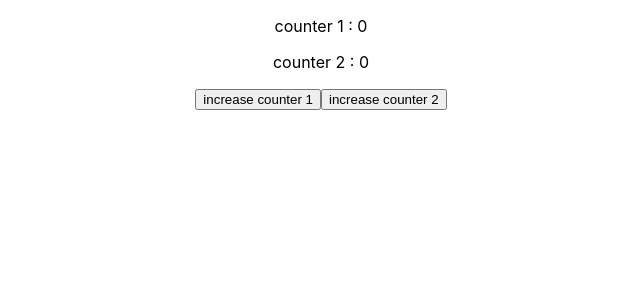
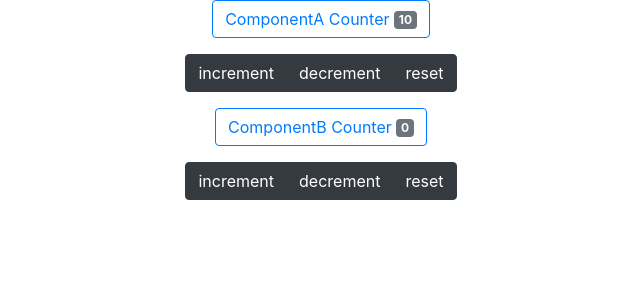
Before and after one commit to badruti94/firstapp, a React (Create React App) app: page / in a window 1280 px wide. Shown: the top 300 px of the page, without its empty margins (319-959 px from the left). Built offline with nearby package versions, Linux system fonts and the light colour scheme.

Commit message:
10 react hooks : 65. custom Hook - extract the logic

```diff
--- a/src/App.js
+++ b/src/App.js
@@ -1,27 +1,12 @@
-import { useState, useCallback } from 'react'
 import './App.css';
-const functionCounter = new Set()
+import ComponentA from './components/ComponentA'
+import ComponentB from './components/ComponentB'
+
 function App() {
-  const [count, setCount] = useState(0)
-  const [count2, setCount2] = useState(0)
-  const increment = () => {
-    console.log('increment');
-    setCount(count + 1)
-  }
-  const increment2 =  useCallback(() => {
-    console.log('increment2');
-    setCount2(count2 + 1)
-  }, [count2])
-
-  functionCounter.add(increment)
-  functionCounter.add(increment2)
-  console.log(functionCounter);
-
   return (
     <div className="App">
-      <p>counter 1 : {count} </p> <p> counter 2 : {count2} </p>
-      <button onClick={increment} >increase counter 1</button>
-      <button onClick={increment2} >increase counter 2</button>
+      <ComponentA />
+      <ComponentB />
     </div>
   );
 }
--- /dev/null
+++ b/src/components/ComponentA.js
@@ -0,0 +1,31 @@
+import 'bootstrap/dist/css/bootstrap.min.css'
+import { Button, ButtonGroup, Badge } from 'reactstrap';
+import useCounter from "../customhook/useCounter";
+
+const ComponentA = () => {
+    const [count, increment, decrement, reset] = useCounter(10)
+    return (
+        <div>
+            <ButtonGroup>
+                <Button color="primary" outline >
+                    ComponentA Counter <Badge color="secondary" > {count} </Badge>
+                </Button>
+            </ButtonGroup>
+            <p></p>
+            <ButtonGroup>
+                <Button color="dark" onClick={increment}  >
+                    increment
+                </Button>
+                <Button color="dark" onClick={decrement}  >
+                    decrement
+                </Button>
+                <Button color="dark" onClick={reset}  >
+                    reset
+                </Button>
+            </ButtonGroup>
+            <p></p>
+        </div>
+    )
+}
+
+export default ComponentA
--- /dev/null
+++ b/src/components/ComponentB.js
@@ -0,0 +1,31 @@
+import 'bootstrap/dist/css/bootstrap.min.css'
+import { Button, ButtonGroup, Badge } from 'reactstrap';
+import useCounter from "../customhook/useCounter";
+
+const ComponentB = () => {
+    const [count, increment, decrement, reset] = useCounter(0)
+    return (
+        <div>
+            <ButtonGroup>
+                <Button color="primary" outline >
+                    ComponentB Counter <Badge color="secondary" > {count} </Badge>
+                </Button>
+            </ButtonGroup>
+            <p></p>
+            <ButtonGroup>
+                <Button color="dark" onClick={increment}  >
+                    increment
+                </Button>
+                <Button color="dark" onClick={decrement}  >
+                    decrement
+                </Button>
+                <Button color="dark" onClick={reset}  >
+                    reset
+                </Button>
+            </ButtonGroup>
+            <p></p>
+        </div>
+    )
+}
+
+export default ComponentB
--- /dev/null
+++ b/src/customhook/useCounter.js
@@ -0,0 +1,18 @@
+import { useState } from "react";
+
+const useCounter = (initialCount = 0) => {
+    const [count, setCount] = useState(initialCount)
+    const increment = () => {
+        setCount((prevCount) => prevCount + 1);
+    };
+    const decrement = () => {
+        setCount((prevCount) => prevCount - 1);
+    };
+    const reset = () => {
+        setCount(initialCount)
+    }
+
+    return [count, increment, decrement, reset]
+}
+
+export default useCounter
```
